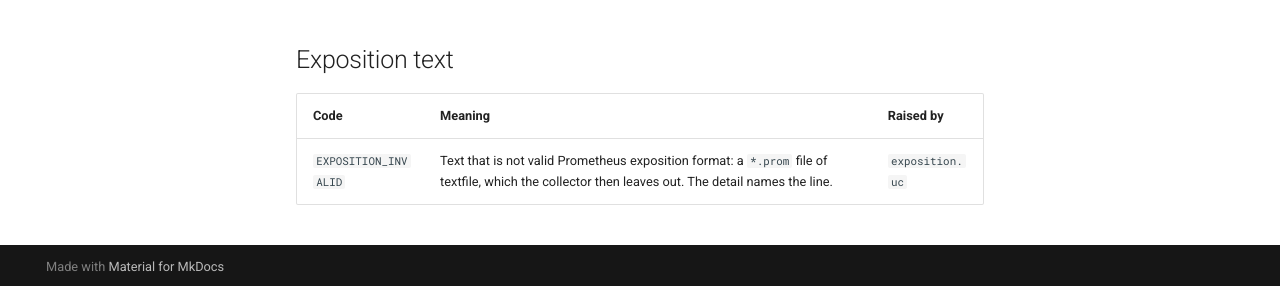
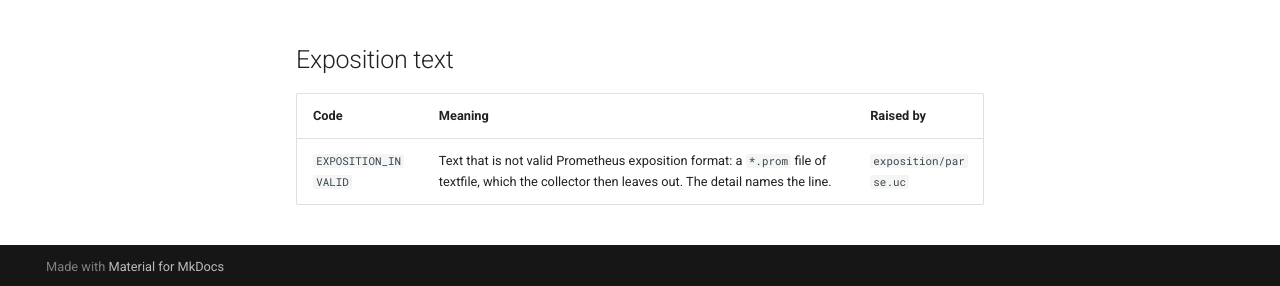
Before and after one commit to m00qek/ucode-prometheus-exporter, an MkDocs documentation site: the page built from docs/reference/error-codes.md, in a window 1280 px wide and 900 px high, scrolled down 2613 px. Shown: the part 611-897 px from the top of the window. Built offline with MkDocs 1.6.1 and Material for MkDocs 9.7.7, drawn with Linux system fonts in a browser that asks for light colours; comment, search, counter and statistics services are not loaded.

Commit message:
Split the exposition format's spelling and its parser out of exposition.uc
A move, with no change of behaviour: exposition/format.uc has how a
name, a value, a label set and HELP text are spelled, a sample's line
and a family's header, and the ordered set of families by name that
the recorder, merge() and parse() add to; exposition/parse.uc has
parse(). exposition.uc keeps the recorder, merge, render and pack, and
is the facade of exposition/: it exports what others take of it,
TYPES, sanitize, format_value, escape_label and parse, under the names
they had, so no caller changes.

A test holds every module of such a directory to it: only its facade,
the directory's other modules and its own unit test import it, which
the tests of format and parse are. The package installs the modules'
subdirectories, and package-check checks it ships every module of the
exporter and that each loads. The error codes page names a module by
its path among the exporter's modules (exposition/parse.uc).

```diff
--- a/docs/reference/error-codes.md
+++ b/docs/reference/error-codes.md
@@ -56,4 +56,4 @@ A failure carries an uppercase code, from `src/prometheus_exporter/errors.uc`, a
 
 | Code | Meaning | Raised by |
 | :--- | :--- | :--- |
-| `EXPOSITION_INVALID` | Text that is not valid Prometheus exposition format: a `*.prom` file of textfile, which the collector then leaves out. The detail names the line. | `exposition.uc` |
+| `EXPOSITION_INVALID` | Text that is not valid Prometheus exposition format: a `*.prom` file of textfile, which the collector then leaves out. The detail names the line. | `exposition/parse.uc` |
```
Also changed, not shown: docs/reference/files.md (+1 -0 lines), 11 other files.
